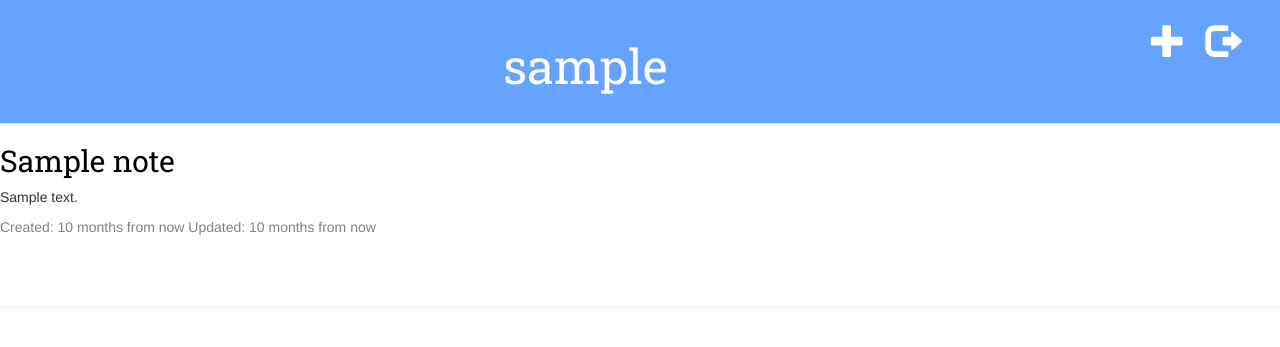
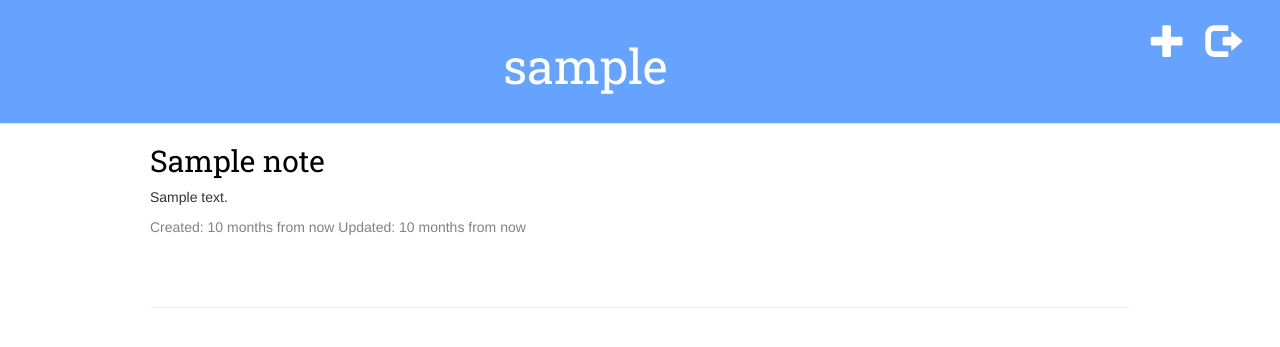
Before and after one commit to nandusri/NoteKeeper, a Django app: page /dashboard/ in a window 1280 px wide. Shown: the top 347 px of the page. Run offline with Django 3.2, Linux system fonts and the light colour scheme; a user stored in the database is signed in; tables that the repository leaves empty hold one stand-in row (values such as "Sample post"); some libraries are stand-ins or nearby versions.

Commit message:
small changes

```diff
--- a/notetake/static/css/notetake.css
+++ b/notetake/static/css/notetake.css
@@ -18,7 +18,10 @@ font-family: 'Roboto Slab', serif;
     margin-left: 250px;
     margin-right: 250px;
 }
-
+.card4 {
+    margin-left: 150px;
+    margin-right: 150px;
+}
 
 .card1 {
     margin-left: 300px;
--- a/notetake/templates/notetake/note_list.html
+++ b/notetake/templates/notetake/note_list.html
@@ -6,6 +6,7 @@
         <a href="{% url 'note_new' %}" class="top-menu"><span class="glyphicon glyphicon-plus"></span></a>
         <h1><a href="/">{{ user.username }}</a></h1>
 </div>
+<div class="card4">
 	{% for note in notes %}
 		<div class="note">
 			<h2><a href="{% url 'note_detail' pk=note.pk %}">{{ note.title }}</a></h2>
@@ -16,4 +17,5 @@
 			</div>
 			<hr>
 	{% endfor %}
+</div>
 {% endblock %}
```
